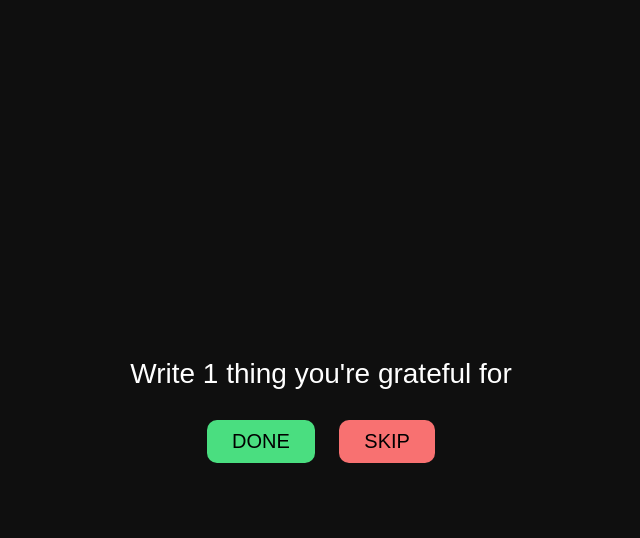
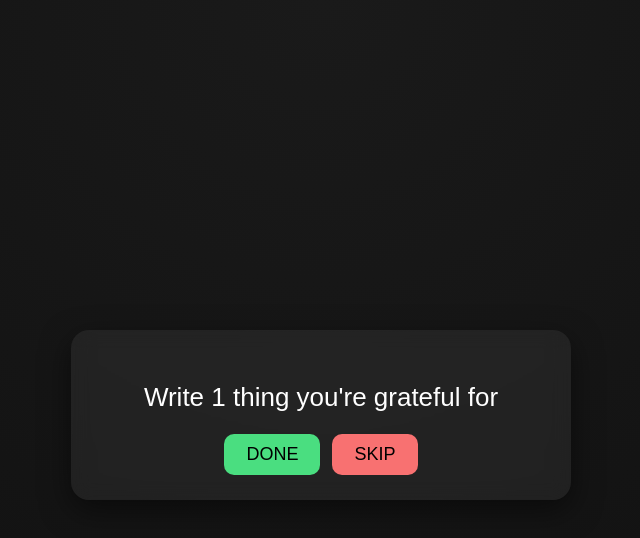
Before and after one commit to IAmAnonomus/Bored-Button, a plain HTML site: page index.html in a window 1280 px wide. Both pictures are taken after a click on the button "BORED?". Shown: the whole page, without its empty margins (319-959 px from the left). Drawn offline with Linux system fonts and the light colour scheme.

Commit message:
Update style.css

```diff
--- a/style.css
+++ b/style.css
@@ -5,56 +5,96 @@ display: flex;
   justify-content: center;
   align-items: center;
   font-family: Arial, sans-serif;
-background: #0f0f0f;
+  background: radial-gradient(circle at top, #1a1a1a, #0f0f0f);
   color: white;
 }
 
+/* Main container */
 .container {
   text-align: center;
+  width: 90%;
+  max-width: 500px;
 }
 
+/* BORED button (main entry point) */
 #boredButton {
-font-size: 60px;
-padding: 40px 80px;
+  font-size: 56px;
+  padding: 30px 70px;
   border: none;
-border-radius: 20px;
+  border-radius: 18px;
   cursor: pointer;
   background: white;
   color: black;
   font-weight: bold;
-transition: transform 0.1s ease;
+  transition: transform 0.15s ease, box-shadow 0.15s ease;
+  box-shadow: 0 10px 25px rgba(0,0,0,0.4);
+}
+
+#boredButton:hover {
+  transform: scale(1.03);
 }
 
 #boredButton:active {
-transform: scale(0.95);
+  transform: scale(0.97);
 }
 
+/* Task card */
 .task-box {
   margin-top: 30px;
+  padding: 25px;
+  border-radius: 18px;
+  background: rgba(255,255,255,0.06);
+  backdrop-filter: blur(10px);
+  box-shadow: 0 10px 30px rgba(0,0,0,0.5);
+  transition: all 0.25s ease;
 }
 
+/* Task text */
 .task-box p {
-font-size: 28px;
+  font-size: 26px;
   margin-bottom: 20px;
+  line-height: 1.3;
 }
 
+/* Buttons row */
+.buttons {
+  display: flex;
+  justify-content: center;
+  gap: 12px;
+}
+
+/* Shared button styling */
 .buttons button {
-font-size: 20px;
-padding: 10px 25px;
-margin: 10px;
+  font-size: 18px;
+  padding: 10px 22px;
   border: none;
   border-radius: 10px;
   cursor: pointer;
+  transition: transform 0.1s ease, opacity 0.2s ease;
 }
 
+/* DONE */
 #doneButton {
   background: #4ade80;
+  color: black;
 }
 
+/* SKIP */
 #skipButton {
   background: #f87171;
+  color: black;
 }
 
+/* Hover effects */
+.buttons button:hover {
+  transform: translateY(-2px);
+}
+
+.buttons button:active {
+  transform: scale(0.96);
+}
+
+/* Hidden state */
 .hidden {
   display: none;
 }
```
Lines whose indentation alone changed are shown as unchanged.
